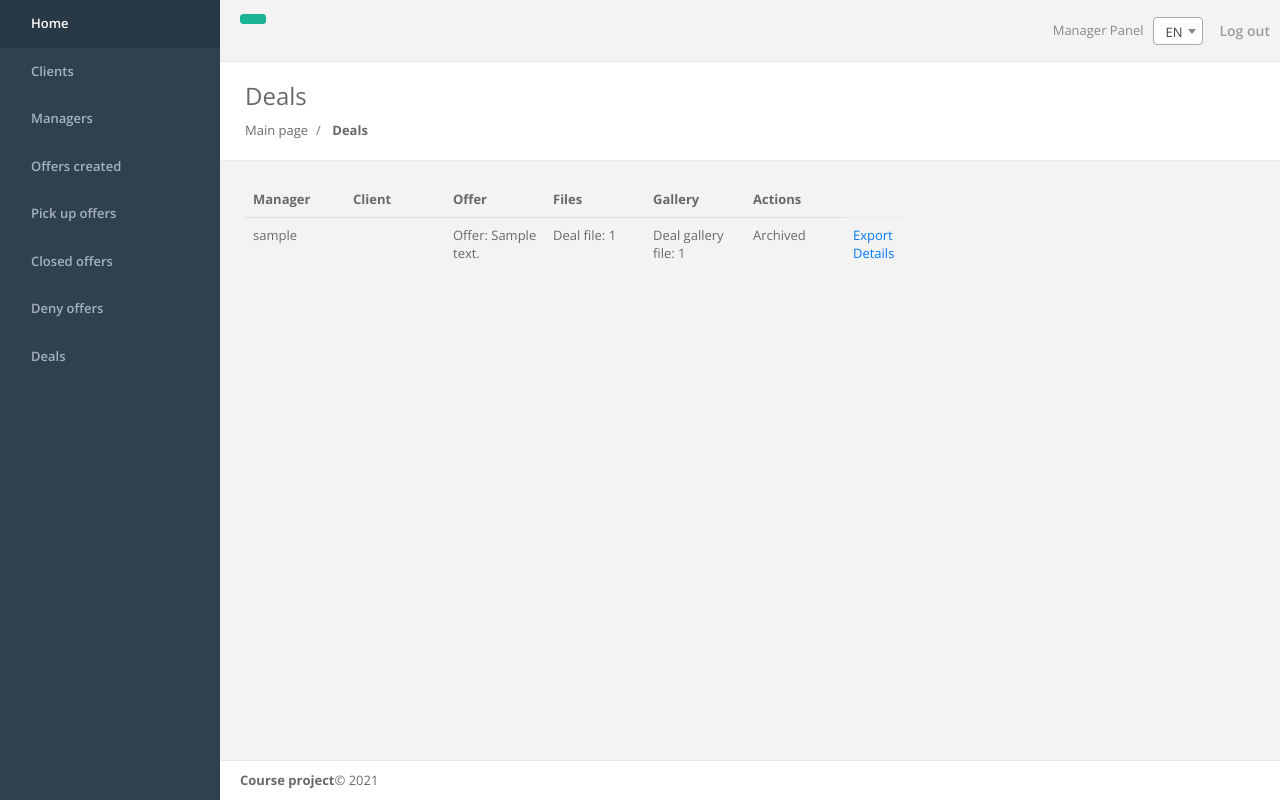
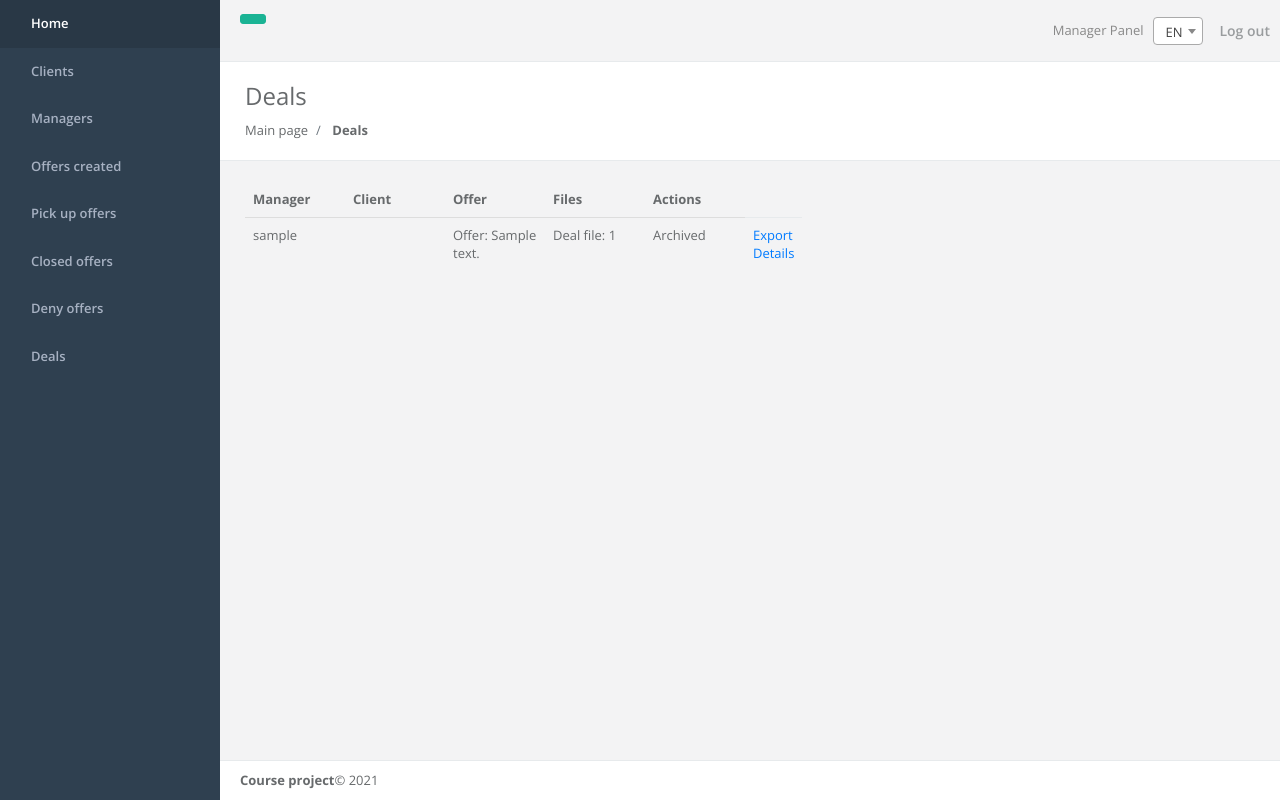
Before and after one commit to GoGei/CourseWork6semester, a Django app: page /manager/deals/ in a window 1280 px wide. Run offline with Django 3.2, Linux system fonts and the light colour scheme; a user stored in the database is signed in; tables that the repository leaves empty hold one stand-in row (values such as "Sample post"); some libraries are stand-ins or nearby versions.

Commit message:
Changed git ignore Removed unused models

```diff
--- a/Manager/Offers/urls.py
+++ b/Manager/Offers/urls.py
@@ -6,7 +6,7 @@ urlpatterns = [
     url(r'^(?P<state>\w+)$', views.offer_list, name='offer-list'),
 
     url(r'^(?P<state>\w+)/(?P<offer_id>\d+)/add/file/$', views.offer_add_file, name='offer-add-file'),
-    url(r'^(?P<state>\w+)/(?P<file_id>\d+)/delete/$', views.offer_delete_file, name='offer-delete-file'),
+    url(r'^(?P<state>\w+)/file/(?P<file_id>\d+)/delete/$', views.offer_delete_file, name='offer-delete-file'),
 
     url(r'^(?P<state>\w+)/add/$', views.offer_add, name='offer-add'),
     url(r'^(?P<state>\w+)/(?P<offer_id>\d+)/edit/$', views.offer_edit, name='offer-edit'),
--- a/Manager/Offers/views.py
+++ b/Manager/Offers/views.py
@@ -6,9 +6,9 @@ from django.forms import model_to_dict
 
 from core.Access.decorators import manager_required
 from core.Offer.models import Offer
-from core.Deal.models import Deal, DealFile, DealGalleryFile
+from core.Deal.models import Deal, DealFile
 from .forms import CreatedOfferAddForm, CreatedOfferEditForm, PickUpOfferEditForm
-from Manager.Deals.forms import DealFileAddForm, DealFileEditForm, DealGalleryFileAddForm, DealGalleryFileEditForm
+from Manager.Deals.forms import DealFileAddForm
 
 
 @manager_required
--- a/Manager/templates/Manager/Deal/deal_details.html
+++ b/Manager/templates/Manager/Deal/deal_details.html
@@ -37,10 +37,6 @@
                     <div class="col-sm-5">{% trans 'Files' %}</div>
                     <div class="col-sm-7">{{ deal.dealfile_set.all|default:"-"|join:', ' }}</div>
                 </div>
-                <div class="row form-group">
-                    <div class="col-sm-5">{% trans 'Gallery' %}</div>
-                    <div class="col-sm-7">{{ deal.dealgalleryfile_set.all|default:"-"|join:', ' }}</div>
-                </div>
             </div>
         </div>
     </div>
--- a/Manager/templates/Manager/Deal/deal_list.html
+++ b/Manager/templates/Manager/Deal/deal_list.html
@@ -21,7 +21,6 @@
                 <th>{% trans 'Client' %}</th>
                 <th>{% trans 'Offer' %}</th>
                 <th>{% trans 'Files' %}</th>
-                <th>{% trans 'Gallery' %}</th>
                 <th>{% trans 'Actions' %}</th>
             </tr>
             </thead>
@@ -32,7 +31,6 @@
                     <td>{{ item.client }}</td>
                     <td>{{ item.offer }}</td>
                     <td>{{ item.dealfile_set.all|join:', ' }}</td>
-                    <td>{{ item.dealgalleryfile_set.all|join:', ' }}</td>
                     <td>
                         {% if not item.archived %}
                         {% trans 'Not archived' %}
--- a/core/Deal/models.py
+++ b/core/Deal/models.py
@@ -35,18 +35,3 @@ class DealFile(CrmMixin, TranslateMixin):
     @property
     def filename(self):
         return os.path.basename(self.file.name)
-
-
-class DealGalleryFile(CrmMixin, TranslateMixin):
-    deal = models.ForeignKey('Deal.Deal', on_delete=models.PROTECT)
-    image = models.ImageField()
-
-    class Meta:
-        db_table = 'deal_gallery_file'
-
-    def __str__(self):
-        return 'Deal gallery file: ' + str(self.pk)
-
-    @property
-    def filename(self):
-        return os.path.basename(self.file.name)
```
Also changed, not shown: Manager/Deals/forms.py (+1 -33 lines), 1 other file.
